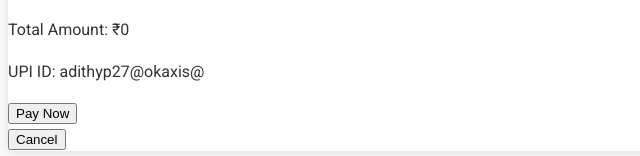
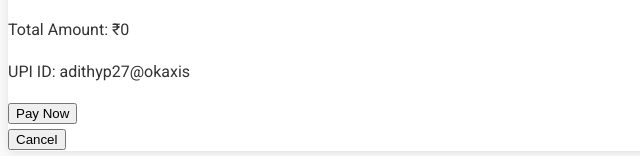
Before and after one commit to AdiP11/etsy-commerce-store, a plain HTML site: page index.html in a window 1280 px wide. Shown: the part 1656-1812 px from the top of the page, 0-640 px from the left. Drawn offline with Linux system fonts and the light colour scheme.

Commit message:
Spelling Error

```diff
--- a/index.html
+++ b/index.html
@@ -39,7 +39,7 @@
             <h2>Payment</h2>
             <p>Total Amount: ₹<span id="paymentAmount">0</span></p>
             <div id="upiDetails">
-                <p>UPI ID: <span id="upiId">adithyp27@okaxis@</span></p>
+                <p>UPI ID: <span id="upiId">adithyp27@okaxis</span></p>
                 <button id="payNow">Pay Now</button>
             </div>
             <button id="closePayment">Cancel</button>
```
